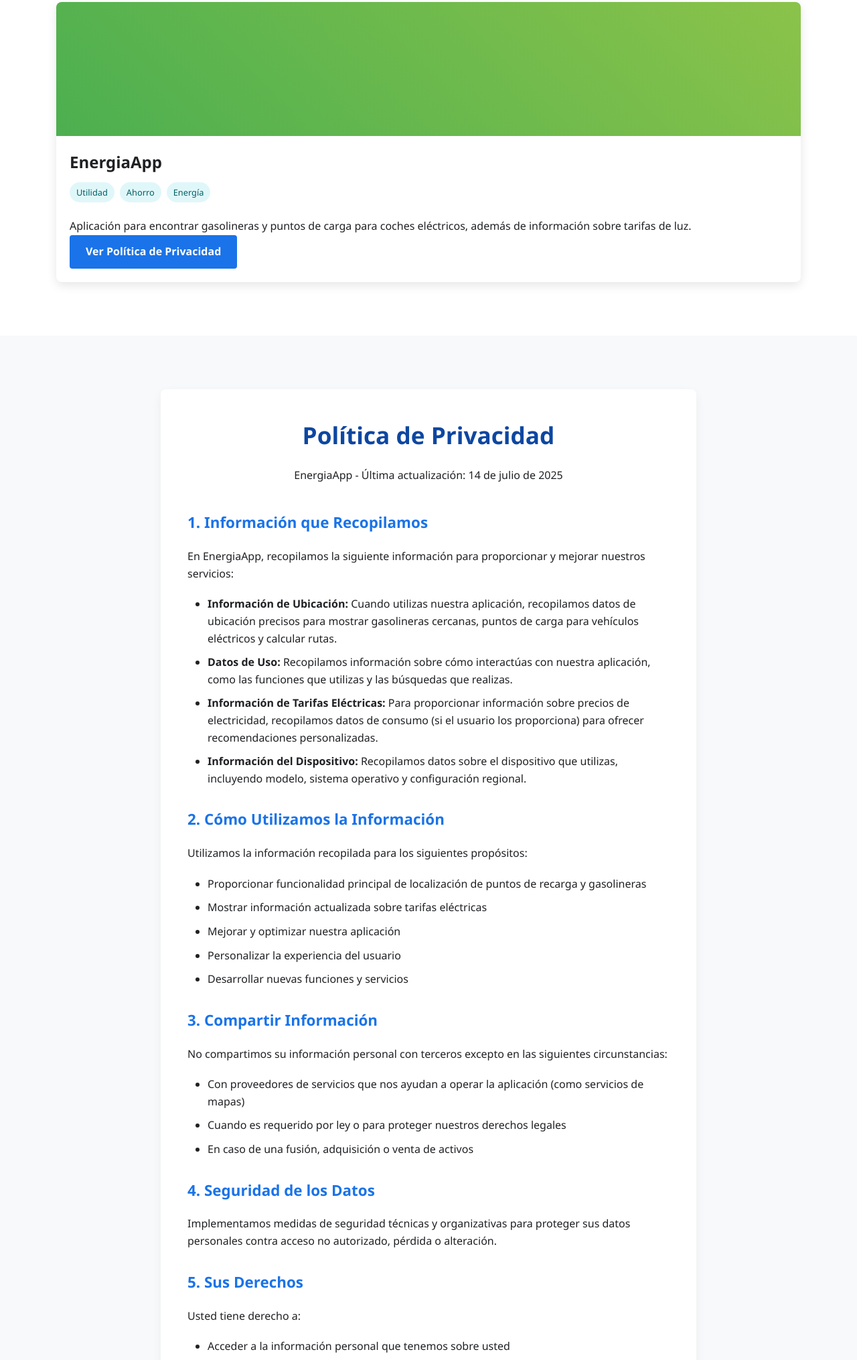
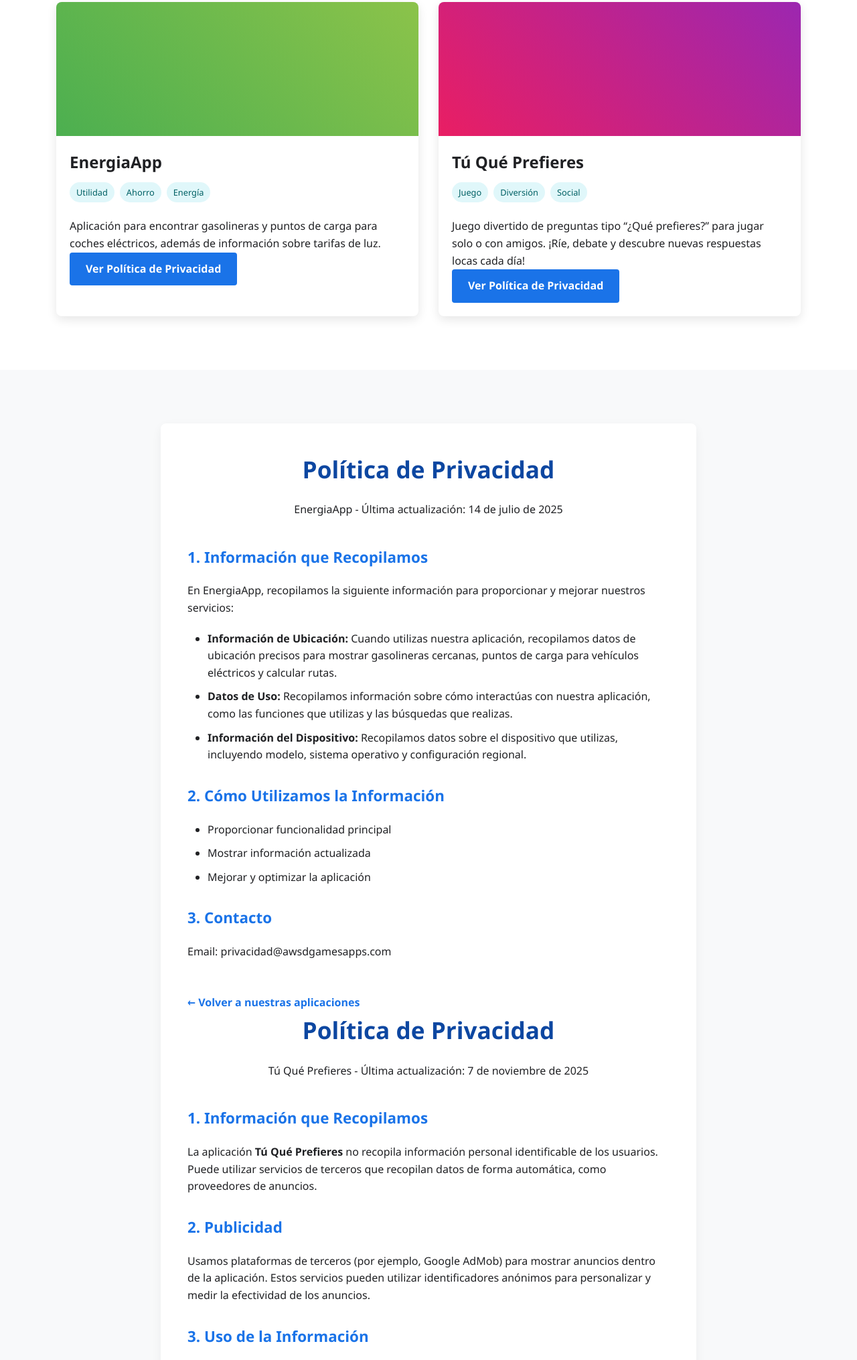
Before and after one commit to awsdgamesapps/awsdgamesapps.github.io, a plain HTML site: page index.html in a window 1280 px wide. Shown: the part 770-2800 px from the top of the page at 67% size. Drawn offline with Linux system fonts and the light colour scheme.

Commit message:
Add new app card for "Tú Qué Prefieres" and update privacy policy section

```diff
--- a/index.html
+++ b/index.html
@@ -66,6 +66,28 @@
               >
             </div>
           </div>
+          <div class="app-card">
+            <div
+              class="app-image"
+              style="background: linear-gradient(45deg, #e91e63, #9c27b0)"
+            ></div>
+            <div class="app-content">
+              <h3>Tú Qué Prefieres</h3>
+              <div class="app-tags">
+                <span class="tag">Juego</span>
+                <span class="tag">Diversión</span>
+                <span class="tag">Social</span>
+              </div>
+              <p>
+                Juego divertido de preguntas tipo “¿Qué prefieres?” para jugar
+                solo o con amigos. ¡Ríe, debate y descubre nuevas respuestas
+                locas cada día!
+              </p>
+              <a href="#privacy-tuqueprefieres" class="btn"
+                >Ver Política de Privacidad</a
+              >
+            </div>
+          </div>
 
           <!-- App 2 -->
           <!-- <div class="app-card">
@@ -74,7 +96,7 @@
               style="background: linear-gradient(45deg, #2196f3, #03a9f4)"
             ></div>
             <div class="app-content">
-              <h3>FitTracker Pro</h3>
+              <h3>¿Tú qué prefieres?</h3>
               <div class="app-tags">
                 <span class="tag">Salud</span>
                 <span class="tag">Fitness</span>
@@ -112,7 +134,6 @@
       </div>
     </section>
 
-    <!-- Privacy Policy Section -->
     <section id="privacy" class="privacy-section">
       <div class="container">
         <div class="policies-container">
@@ -140,12 +161,6 @@
                 utilizas y las búsquedas que realizas.
               </li>
               <li>
-                <strong>Información de Tarifas Eléctricas:</strong> Para
-                proporcionar información sobre precios de electricidad,
-                recopilamos datos de consumo (si el usuario los proporciona)
-                para ofrecer recomendaciones personalizadas.
-              </li>
-              <li>
                 <strong>Información del Dispositivo:</strong> Recopilamos datos
                 sobre el dispositivo que utilizas, incluyendo modelo, sistema
                 operativo y configuración regional.
@@ -153,73 +168,76 @@
             </ul>
 
             <h3>2. Cómo Utilizamos la Información</h3>
-            <p>
-              Utilizamos la información recopilada para los siguientes
-              propósitos:
-            </p>
             <ul>
-              <li>
-                Proporcionar funcionalidad principal de localización de puntos
-                de recarga y gasolineras
-              </li>
-              <li>Mostrar información actualizada sobre tarifas eléctricas</li>
-              <li>Mejorar y optimizar nuestra aplicación</li>
-              <li>Personalizar la experiencia del usuario</li>
-              <li>Desarrollar nuevas funciones y servicios</li>
+              <li>Proporcionar funcionalidad principal</li>
+              <li>Mostrar información actualizada</li>
+              <li>Mejorar y optimizar la aplicación</li>
             </ul>
 
-            <h3>3. Compartir Información</h3>
-            <p>
-              No compartimos su información personal con terceros excepto en las
-              siguientes circunstancias:
-            </p>
-            <ul>
-              <li>
-                Con proveedores de servicios que nos ayudan a operar la
-                aplicación (como servicios de mapas)
-              </li>
-              <li>
-                Cuando es requerido por ley o para proteger nuestros derechos
-                legales
-              </li>
-              <li>En caso de una fusión, adquisición o venta de activos</li>
-            </ul>
-
-            <h3>4. Seguridad de los Datos</h3>
-            <p>
-              Implementamos medidas de seguridad técnicas y organizativas para
-              proteger sus datos personales contra acceso no autorizado, pérdida
-              o alteración.
-            </p>
-
-            <h3>5. Sus Derechos</h3>
-            <p>Usted tiene derecho a:</p>
-            <ul>
-              <li>Acceder a la información personal que tenemos sobre usted</li>
-              <li>Solicitar la corrección de datos inexactos</li>
-              <li>Solicitar la eliminación de sus datos personales</li>
-              <li>Limitar o oponerse al procesamiento de sus datos</li>
-              <li>Retirar su consentimiento en cualquier momento</li>
-            </ul>
-
-            <h3>6. Cambios a esta Política</h3>
-            <p>
-              Podemos actualizar esta política de privacidad ocasionalmente. Le
-              notificaremos sobre cambios significativos publicando la nueva
-              política en esta página.
-            </p>
-
-            <h3>7. Contacto</h3>
-            <p>
-              Si tiene preguntas sobre esta política de privacidad, contáctenos
-              en:
-            </p>
+            <h3>3. Contacto</h3>
             <p>Email: privacidad@awsdgamesapps.com</p>
 
             <a href="#apps" class="back-link"
               >← Volver a nuestras aplicaciones</a
             >
           </div>
+
+          <!-- NUEVA POLÍTICA: Tú Qué Prefieres -->
+          <div class="policy-title" id="privacy-tuqueprefieres">
+            <h2>Política de Privacidad</h2>
+            <p>
+              Tú Qué Prefieres - Última actualización: 7 de noviembre de 2025
+            </p>
+          </div>
+
+          <div class="policy-content">
+            <h3>1. Información que Recopilamos</h3>
+            <p>
+              La aplicación <strong>Tú Qué Prefieres</strong> no recopila
+              información personal identificable de los usuarios. Puede utilizar
+              servicios de terceros que recopilan datos de forma automática,
+              como proveedores de anuncios.
+            </p>
+
+            <h3>2. Publicidad</h3>
+            <p>
+              Usamos plataformas de terceros (por ejemplo, Google AdMob) para
+              mostrar anuncios dentro de la aplicación. Estos servicios pueden
+              utilizar identificadores anónimos para personalizar y medir la
+              efectividad de los anuncios.
+            </p>
+
+            <h3>3. Uso de la Información</h3>
+            <p>
+              La información se utiliza únicamente con fines de análisis anónimo
+              y para mejorar la experiencia del usuario mediante publicidad más
+              relevante.
+            </p>
+
+            <h3>4. Seguridad de los Datos</h3>
+            <p>
+              No almacenamos datos personales. Los datos de terceros se manejan
+              conforme a las políticas de privacidad de dichos proveedores.
+            </p>
+
+            <h3>5. Cambios a esta Política</h3>
+            <p>
+              Esta política puede actualizarse ocasionalmente. Se recomienda
+              revisarla periódicamente para estar informado sobre posibles
+              cambios.
+            </p>
+
+            <h3>6. Contacto</h3>
+            <p>
+              Si tienes preguntas sobre esta política, contáctanos en:
+              <strong>privacidad@awsdgamesapps.com</strong>
+            </p>
+
+            <a href="#apps" class="back-link"
+              >← Volver a nuestras aplicaciones</a
+            >
+          </div>
+          <!-- FIN NUEVA POLÍTICA -->
         </div>
       </div>
     </section>
@@ -238,9 +256,7 @@
             <h3>Aplicaciones</h3>
             <ul>
               <li><a href="#privacy-energiaapp">EnergiaApp</a></li>
-              <li><a href="#">FitTracker Pro</a></li>
-              <li><a href="#">Finance Manager</a></li>
-              <li><a href="#">TaskMaster</a></li>
+              <li><a href="#privacy-tuqueprefieres">¿Tú qué prefieres?</a></li>
             </ul>
           </div>
 
```
